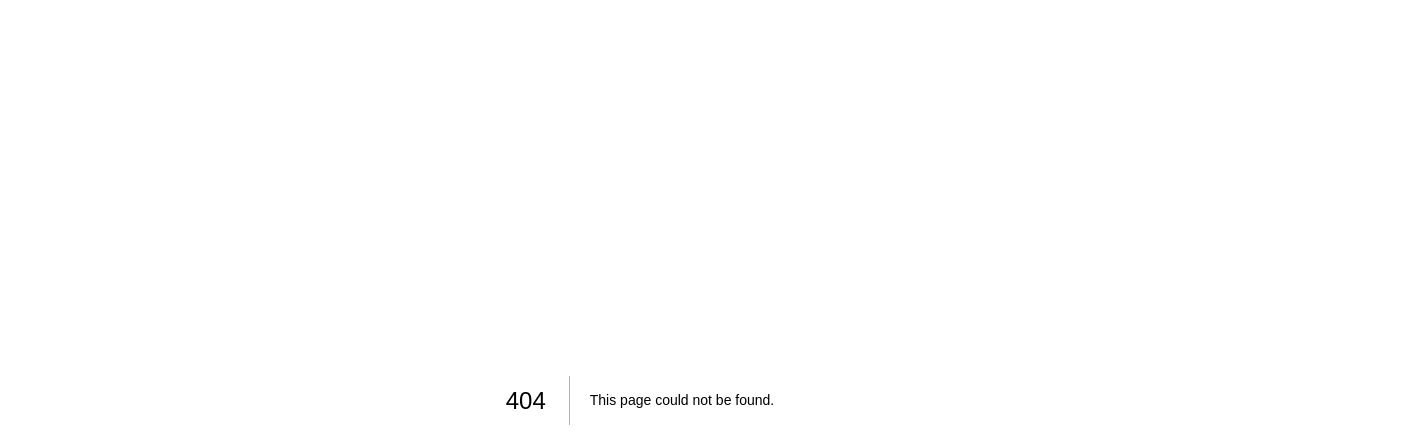
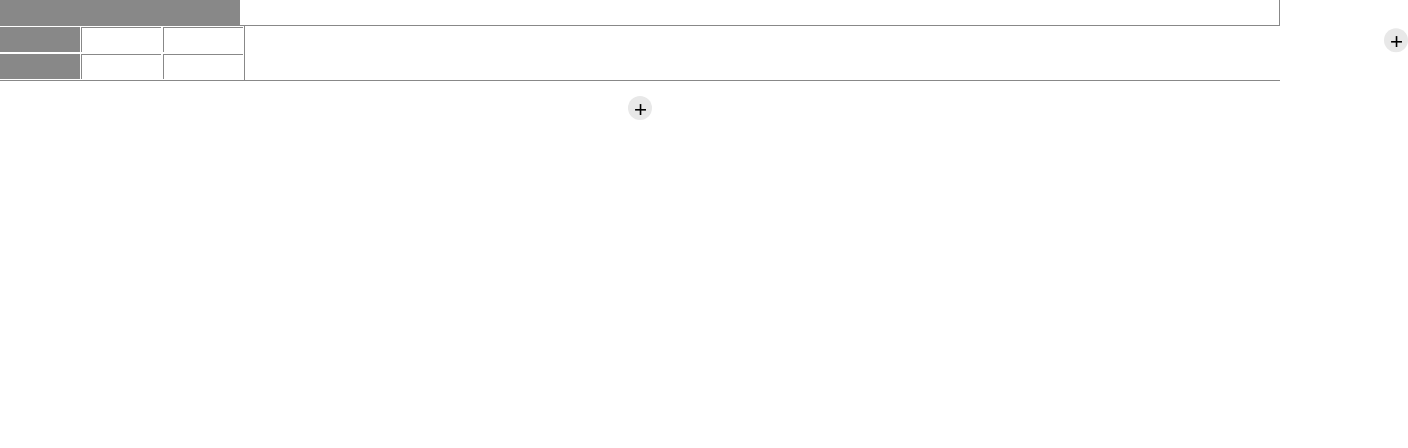
Before and after one commit to rjhee/mini_excel, a Next.js app: page /documents in a window 1280 px wide. Before the commit this address had no page. Shown: the top 448 px of the page, 1408 px wide, since content can reach past the window. Built offline with nearby package versions, Linux system fonts and the light colour scheme.

Commit message:
create row, column

```diff
--- /dev/null
+++ b/components/cell/cell.js
@@ -0,0 +1,13 @@
+import React from 'react';
+import styles from './cell.module.css';
+
+const Cell = (props) => {
+    const {r, c} = props;
+    return (
+        <div className={styles.cell}>
+            <input type="text" onClick={null}/>
+        </div>
+    );
+};
+
+export default Cell;
--- /dev/null
+++ b/components/cell/cell.module.css
@@ -0,0 +1,15 @@
+.cell,.titleCell {
+    border-top: 1px solid #888;
+    border-left: 1px solid #888;
+    min-width: 3rem;
+    min-height: 1.5rem;
+    width: 5rem;
+}
+
+.titleCell {
+    background-color: #888888;
+}
+
+.titleCell input {
+    color: white;
+}
--- a/components/cell/td.module.css
+++ /dev/null
@@ -1,6 +0,0 @@
-.td {
-    border-top: 1px solid #888;
-    border-left: 1px solid #888;
-    min-width: 3rem;
-    min-height: 1.5rem;
-}
--- /dev/null
+++ b/components/cell/titleCell.js
@@ -0,0 +1,12 @@
+import React from 'react';
+import styles from "./cell.module.css";
+
+const TitleCell = () => {
+    return (
+        <div className={styles.titleCell}>
+            <input type="text" onClick={null}/>
+        </div>
+    );
+};
+
+export default TitleCell;
--- /dev/null
+++ b/components/sheet/sheet.js
@@ -0,0 +1,86 @@
+import React, {useEffect, useState} from 'react';
+
+import AddButton from "../button/addButton";
+import styles from './sheet.module.css';
+import Cell from "../cell/cell";
+import TitleCell from "../cell/titleCell";
+
+const Sheet = () => {
+    const AZ = ['a', 'b', 'c', 'd', 'e', 'f', 'g', 'h', 'i'];
+    const [tr, setTr] = useState([]);
+    const [titleColumn, setTitleColumn] = useState([]);
+    const [titleRow, setTitleRow] = useState([]);
+    // const [tr, setTr] = useState([[<Cell c={AZ[0]} r={1} />,<Cell c={AZ[1]} r={1} />], [<Cell c={AZ[0]} r={2} />,<Cell c={AZ[1]} r={2} />]]);
+    const [rIndex, setRIndex] = useState(1);
+    const [cIndex, setCIndex] = useState(2);
+
+    function addRow() {
+        let copy = [...tr];
+        let lastTr = copy[copy.length-1];
+        setRIndex(rIndex+1);
+        copy.push(lastTr);
+        setTr(copy);
+    }
+
+    function addColumn() {
+        let copy = [...tr];
+        let copyTitle = [...titleColumn];
+        setCIndex(cIndex+1);
+        copy[0].push(<Cell c={AZ[cIndex]} r={rIndex} />);
+        copyTitle.push(<TitleCell/>);
+        setTr(copy);
+        setTitleColumn(copyTitle)
+    }
+
+    function makeDefaultCell() {
+        let trArr = [];
+        let titleColumnArr = [];
+        let titleRowArr = [];
+        let arr = [];
+        for (let i = 0; i < 2; i++) {
+            for(let j = 0; j < 1; j++){
+                arr.push(<Cell c={AZ[i]} r={i+1} />)
+            }
+            titleColumnArr.push(<TitleCell/>);
+            trArr.push(arr);
+        }
+        titleRowArr.push(<TitleCell/>);
+        setTitleColumn(titleColumnArr);
+        setTitleRow(titleRowArr);
+        setTr(trArr);
+    }
+
+    useEffect(()=> {
+            makeDefaultCell();
+        },[])
+
+
+    return (
+        <div className={styles.rowCover}>
+
+            <div className={styles.row}>
+                <div className={styles.titleRow}>
+                    <TitleCell/>
+                    {titleColumn}
+                </div>
+                {tr.map((items)=>
+
+                    <tr className={styles.tr}>
+                        {titleRow}
+                        {items.map((item)=>
+                            <td className={styles.td}>{item}</td>
+                            )}
+                    </tr>
+                )}
+            </div>
+            <div className={styles.addColBtn}>
+                <AddButton onClick={addColumn}/>
+            </div>
+            <div className={styles.addRowBtn}>
+                <AddButton onClick={addRow}/>
+            </div>
+        </div>
+    );
+};
+
+export default Sheet;
--- /dev/null
+++ b/components/sheet/sheet.module.css
@@ -0,0 +1,33 @@
+
+
+.rowCover {
+    position: relative;
+}
+
+.titleRow {
+    display: flex;
+    border-right: 1px solid #888888;
+    border-bottom: 1px solid #888888;
+}
+
+.row {
+    border-bottom: 1px solid #888888;
+}
+
+.tr .td:last-child{
+    border-right: 1px solid #888888;
+}
+
+.addRowBtn {
+    position: absolute;
+    bottom: -50%;
+    left: 50%;
+    transform: translateX(-50%);
+}
+
+.addColBtn {
+    position: absolute;
+    right: -10%;
+    top: 50%;
+    transform: translateY(-50%);
+}
--- /dev/null
+++ b/pages/documents/index.js
@@ -0,0 +1,15 @@
+import React from 'react';
+import Sheet from "../../components/sheet/sheet";
+
+const Document = () => {
+    function onClick() {
+        console.log('index.js:7 ->',);
+    }
+    return (
+        <div>
+            <Sheet/>
+        </div>
+    );
+};
+
+export default Document;
--- a/pages/index.js
+++ b/pages/index.js
@@ -2,7 +2,7 @@ import Head from 'next/head'
 import Image from 'next/image'
 import { Inter } from '@next/font/google'
 import styles from '../styles/Home.module.css'
-import Rows from "../components/row/rows";
+import Document from './documents/index'
 
 const inter = Inter({ subsets: ['latin'] })
 
@@ -16,7 +16,7 @@ export default function Home() {
         <link rel="icon" href="/favicon.ico" />
       </Head>
       <main className={styles.main}>
-        <Rows/>
+          <Document/>
       </main>
     </>
   )
```
Also changed, not shown: components/cell/td.js (deleted, +0 -12 lines), components/row/rows.js (deleted, +0 -23 lines), components/row/tr.js (deleted, +0 -25 lines), components/row/tr.module.css (deleted, +0 -12 lines).
